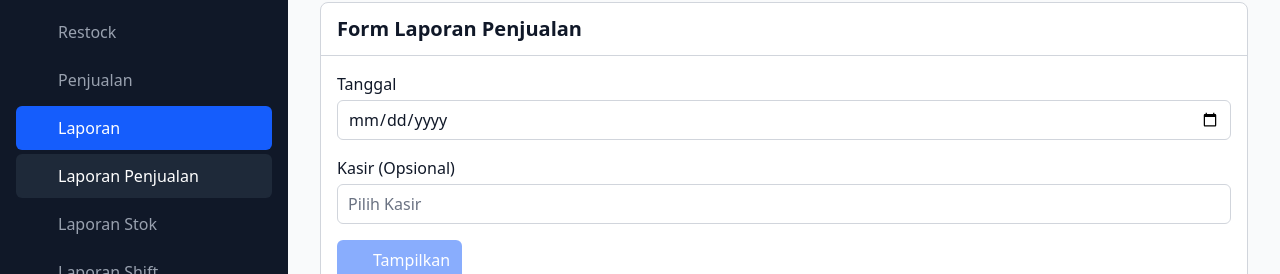
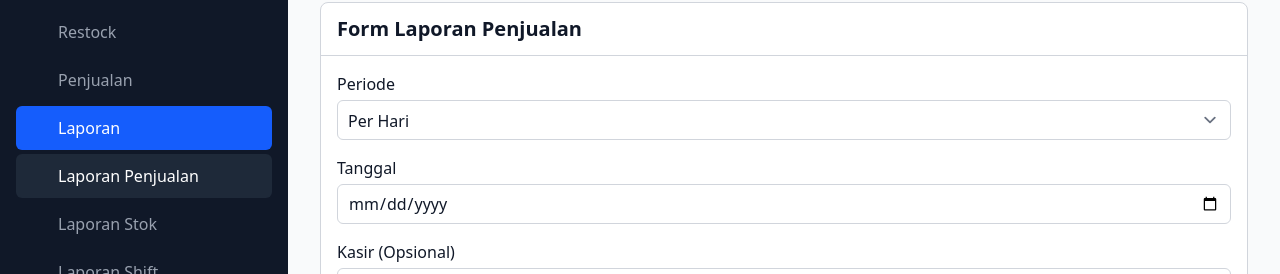
Before and after one commit to ibrahimalanshor/bisnet, a Vue app: page /report/sale in a window 1280 px wide. Shown: the part 158-432 px from the top of the page. Built offline with nearby package versions, Linux system fonts and the light colour scheme; some icons are missing; a web font is replaced by a local one.

Commit message:
sale report period

```diff
--- /dev/null
+++ b/src/components/base/BaseMonthSelect.vue
@@ -0,0 +1,16 @@
+<script setup>
+import dayjs from 'dayjs';
+import localeData from 'dayjs/plugin/localeData';
+import BaseSelect from './BaseSelect.vue';
+
+dayjs.extend(localeData);
+
+const options = dayjs()
+  .localeData()
+  .months()
+  .map((month, i) => ({ id: i + 1, name: month }));
+</script>
+
+<template>
+  <BaseSelect :options="options" />
+</template>
--- a/src/components/base/BaseSelect.vue
+++ b/src/components/base/BaseSelect.vue
@@ -16,6 +16,8 @@ const props = defineProps({
   },
 });
 
+const selected = defineModel();
+
 const sizeClass = computed(() => {
   return {
     sm: 'h-8 px-2',
@@ -30,8 +32,8 @@ const classList = computed(() => [
 </script>
 
 <template>
-  <select :class="classList">
-    <option v-for="option in options" :key="option.id">
+  <select :class="classList" v-model="selected">
+    <option v-for="option in options" :key="option.id" :value="option.id">
       {{ option.name }}
     </option>
   </select>
--- /dev/null
+++ b/src/components/base/BaseYearSelect.vue
@@ -0,0 +1,13 @@
+<script setup>
+import BaseSelect from './BaseSelect.vue';
+
+const currentYear = new Date().getFullYear();
+const options = Array.from({ length: 5 }, (_, i) => ({
+  id: currentYear - i,
+  name: currentYear - i,
+}));
+</script>
+
+<template>
+  <BaseSelect :options="options" />
+</template>
--- a/src/features/report/components/ReportSalePage.vue
+++ b/src/features/report/components/ReportSalePage.vue
@@ -7,6 +7,9 @@ import BaseButton from '../../../components/base/BaseButton.vue';
 import BaseDescriptionList from '../../../components/base/BaseDescriptionList.vue';
 import BaseTable from '../../../components/base/BaseTable.vue';
 import BasePagination from '../../../components/base/BasePagination.vue';
+import BaseSelect from '../../../components/base/BaseSelect.vue';
+import BaseMonthSelect from '../../../components/base/BaseMonthSelect.vue';
+import BaseYearSelect from '../../../components/base/BaseYearSelect.vue';
 import { reactive, ref } from 'vue';
 import {
   formatCurrency,
@@ -53,7 +56,10 @@ const reports = ref(data.slice(0, 10));
 const resultVisible = ref(false);
 const loadingResult = ref(false);
 const filter = reactive({
+  period: 'daily',
   date: null,
+  month: 1,
+  year: new Date().getFullYear(),
 });
 const query = reactive({
   page: 1,
@@ -67,6 +73,11 @@ async function loadResult() {
 
   loadingResult.value = false;
 }
+function onChangePeriod() {
+  filter.date = null;
+  filter.month = 1;
+  filter.year = new Date().getFullYear();
+}
 </script>
 
 <template>
@@ -74,8 +85,46 @@ async function loadResult() {
 
   <BaseCard title="Form Laporan Penjualan">
     <form class="space-y-4" @submit.prevent="loadResult">
-      <BaseFormItem id="report_sale_form.date" label="Tanggal" v-slot="{ id }">
+      <BaseFormItem
+        id="report_sale_form.period"
+        label="Periode"
+        v-slot="{ id }"
+      >
+        <BaseSelect
+          :id="id"
+          :options="[
+            { id: 'daily', name: 'Per Hari' },
+            { id: 'monthly', name: 'Per Bulan' },
+            { id: 'yearly', name: 'Per Tahun' },
+          ]"
+          required
+          v-model="filter.period"
+          @change="onChangePeriod"
+        />
+      </BaseFormItem>
+      <BaseFormItem
+        v-if="filter.period === 'daily'"
+        id="report_sale_form.date"
+        label="Tanggal"
+        v-slot="{ id }"
+      >
         <BaseInput type="date" :id="id" required v-model="filter.date" />
+      </BaseFormItem>
+      <BaseFormItem
+        v-else-if="filter.period === 'monthly'"
+        id="report_sale_form.month"
+        label="Bulan"
+        v-slot="{ id }"
+      >
+        <BaseMonthSelect :id="id" required v-model="filter.month" />
+      </BaseFormItem>
+      <BaseFormItem
+        v-else
+        id="report_sale_form.year"
+        label="Tahun"
+        v-slot="{ id }"
+      >
+        <BaseYearSelect :id="id" required v-model="filter.year" />
       </BaseFormItem>
       <BaseFormItem
         id="report_sale_form.cashier_id"
```
